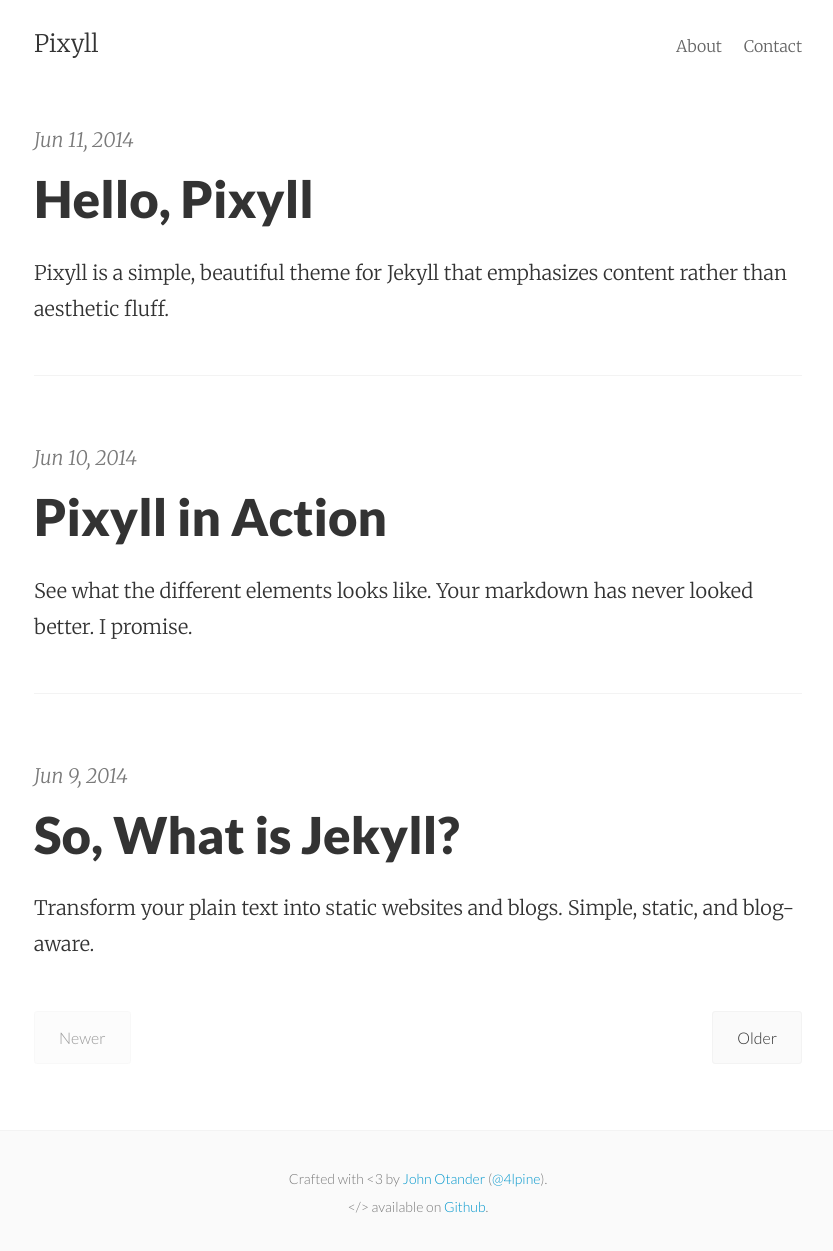
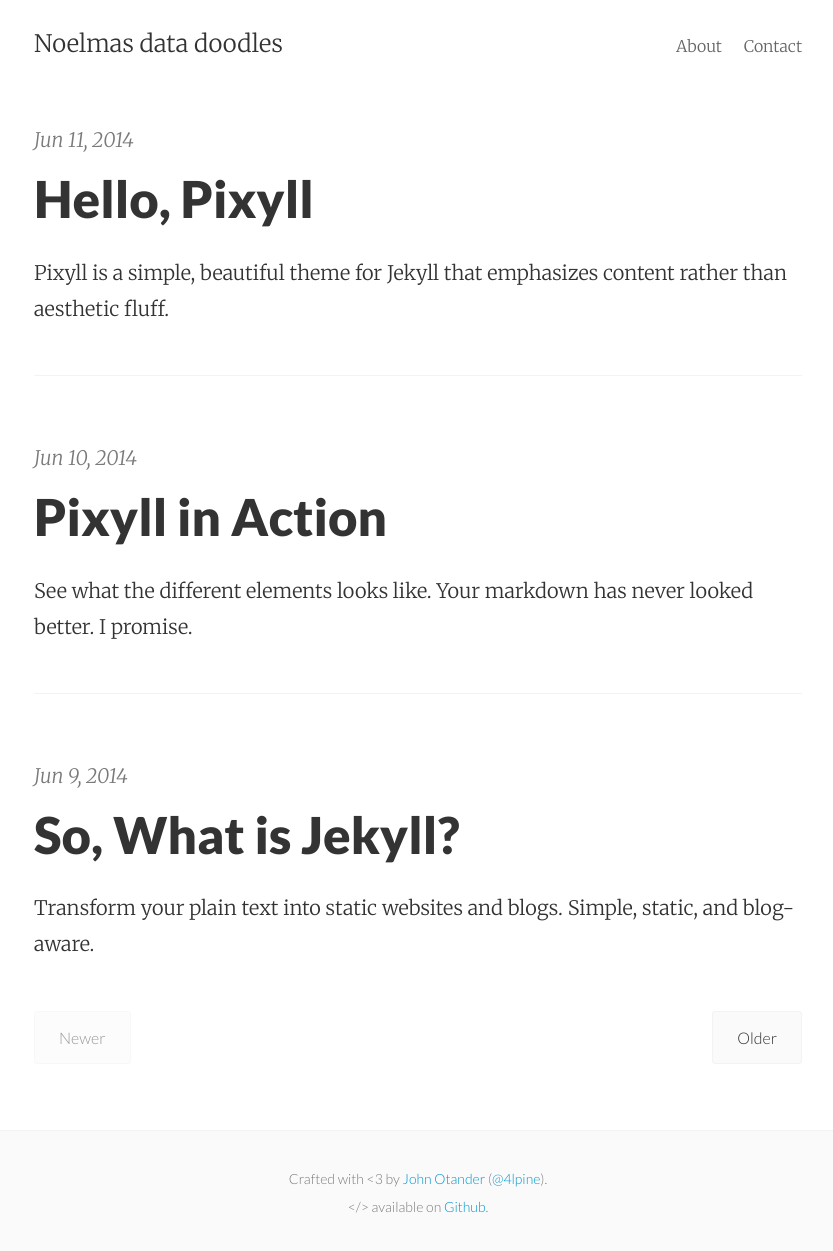
Before and after one commit to pamegeo/blog, a Jekyll site: the page built from index.html, in a window 1280 px wide. Shown: the whole page, without its empty margins (222-1055 px from the left). Built offline with Jekyll 4.4.1, drawn with Linux system fonts in a browser that asks for light colours; the list of posts is cut into pages by our own code; part of the change alters nothing that is shown.

Commit message:
Update for gh-pages

```diff
--- a/_config.yml
+++ b/_config.yml
@@ -1,10 +1,10 @@
 # Site settings
-title:       Pixyll
-email:       your_email@example.com
-author:      John Otander
-description: "A simple, beautiful theme for Jekyll that emphasizes content rather than aesthetic fluff."
-baseurl:     ""
-url:         "http://pixyll.com"
+title:       Noelmas data doodles
+email:       sam.leon@okfn.org
+author:      Sam Leon
+description: S
+baseurl:     "/blog"
+url:         "http://noelmas.github.io/"
 
 # Google analytics
 google_analytics:
```
Also changed, not shown: 15 other files.
